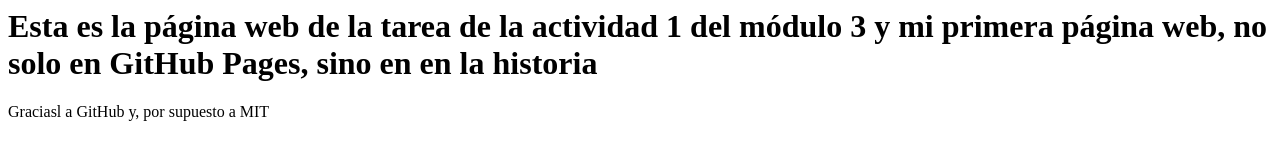
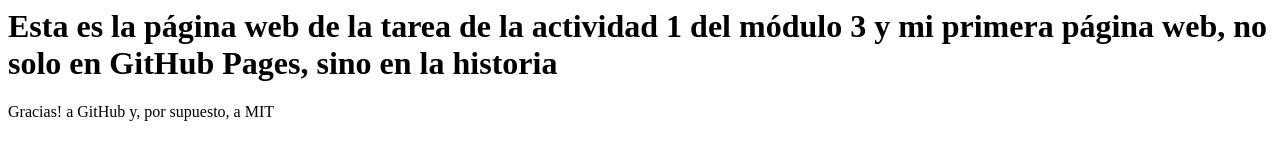
Before and after one commit to Ancares/modulo3actividad1, a plain HTML site: page index.html in a window 1280 px wide. Drawn offline with Linux system fonts and the light colour scheme.

Commit message:
Update index.html
Corrección de errores en el texto

```diff
--- a/index.html
+++ b/index.html
@@ -1,4 +1,4 @@
 <html>
-<h1> Esta es la página web de la tarea de la actividad 1 del módulo 3 y mi primera página web, no solo en GitHub Pages, sino en en la historia </h1>
-<p> Graciasl a GitHub y, por supuesto a MIT</p>
+<h1> Esta es la página web de la tarea de la actividad 1 del módulo 3 y mi primera página web, no solo en GitHub Pages, sino en la historia </h1>
+<p> Gracias! a GitHub y, por supuesto, a MIT</p>
 </html>
```
